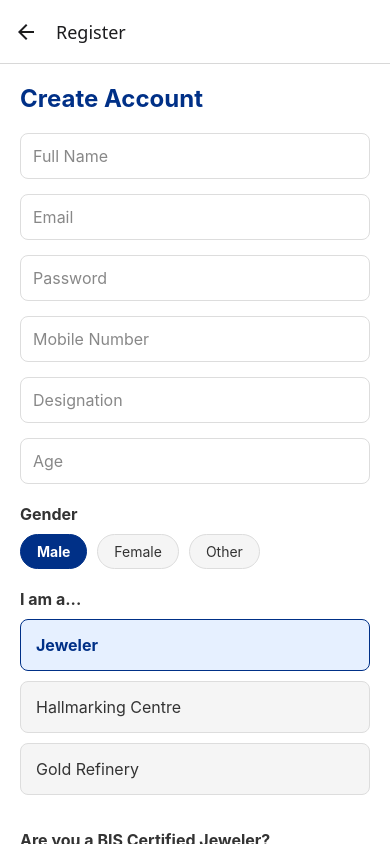
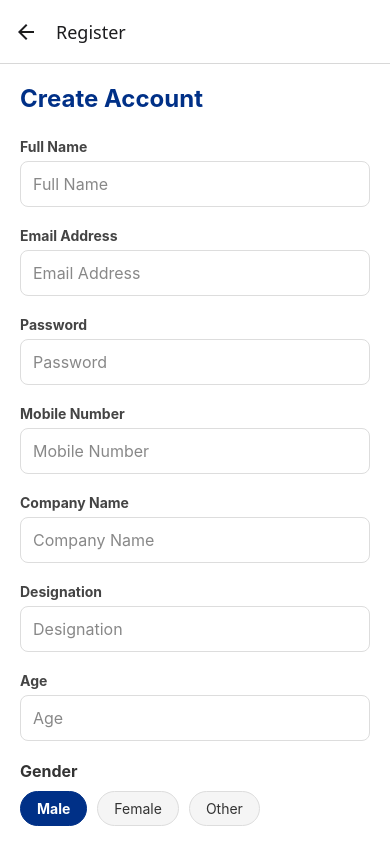
Before and after one commit to tanumeena28/Hallmarking-Bot, a React Native app in the folder mobile/: screen /Register in a window 390 px wide. Built offline with nearby package versions, Linux system fonts and the light colour scheme; what expo-linking would draw is missing.

Commit message:
Add inputs labels and missing Company Name field in registration screen

```diff
--- a/mobile/src/screens/LoginScreen.tsx
+++ b/mobile/src/screens/LoginScreen.tsx
@@ -66,6 +66,7 @@ export default function LoginScreen({ navigation }: any) {
       <View style={styles.container}>
         <Text style={styles.title}>Welcome Back</Text>
 
+        <Text style={styles.inputLabel}>Email Address</Text>
         <TextInput
           style={styles.input}
           placeholder="Email"
@@ -76,6 +77,7 @@ export default function LoginScreen({ navigation }: any) {
           autoCapitalize="none"
         />
 
+        <Text style={styles.inputLabel}>Password</Text>
         <TextInput
           style={styles.input}
           placeholder="Password"
@@ -111,6 +113,13 @@ const styles = StyleSheet.create({
     marginBottom: 20,
     textAlign: 'center',
   },
+  inputLabel: {
+    fontSize: 14,
+    fontWeight: 'bold',
+    color: '#444',
+    marginBottom: 6,
+    marginTop: 5,
+  },
   input: {
     borderWidth: 1,
     borderColor: '#ddd',
--- a/mobile/src/screens/RegisterScreen.tsx
+++ b/mobile/src/screens/RegisterScreen.tsx
@@ -213,6 +213,7 @@ export default function RegisterScreen({ route, navigation }: any) {
           </View>
         )}
 
+        <Text style={styles.inputLabel}>Full Name</Text>
         <TextInput
           style={styles.input}
           placeholder="Full Name"
@@ -221,9 +222,10 @@ export default function RegisterScreen({ route, navigation }: any) {
           onChangeText={setName}
         />
 
+        <Text style={styles.inputLabel}>Email Address</Text>
         <TextInput
           style={[styles.input, isInviteVerified && styles.disabledInput]}
-          placeholder="Email"
+          placeholder="Email Address"
           placeholderTextColor="#888"
           value={email}
           onChangeText={setEmail}
@@ -232,6 +234,7 @@ export default function RegisterScreen({ route, navigation }: any) {
           editable={!isInviteVerified}
         />
 
+        <Text style={styles.inputLabel}>Password</Text>
         <TextInput
           style={styles.input}
           placeholder="Password"
@@ -241,6 +244,7 @@ export default function RegisterScreen({ route, navigation }: any) {
           secureTextEntry
         />
 
+        <Text style={styles.inputLabel}>Mobile Number</Text>
         <TextInput
           style={styles.input}
           placeholder="Mobile Number"
@@ -250,6 +254,17 @@ export default function RegisterScreen({ route, navigation }: any) {
           keyboardType="phone-pad"
         />
 
+        <Text style={styles.inputLabel}>Company Name</Text>
+        <TextInput
+          style={[styles.input, isInviteVerified && styles.disabledInput]}
+          placeholder="Company Name"
+          placeholderTextColor="#888"
+          value={companyName}
+          onChangeText={setCompanyName}
+          editable={!isInviteVerified}
+        />
+
+        <Text style={styles.inputLabel}>Designation</Text>
         <TextInput
           style={styles.input}
           placeholder="Designation"
@@ -258,6 +273,7 @@ export default function RegisterScreen({ route, navigation }: any) {
           onChangeText={setDesignation}
         />
 
+        <Text style={styles.inputLabel}>Age</Text>
         <TextInput
           style={styles.input}
           placeholder="Age"
@@ -364,6 +380,13 @@ export default function RegisterScreen({ route, navigation }: any) {
             )}
 
             {/* BIS Registration / License Number */}
+            <Text style={styles.inputLabel}>
+              {role === 'jeweler'
+                ? 'BIS Jeweler Registration Number'
+                : role === 'hallmarking_centre'
+                ? 'BIS AHC Recognition Number'
+                : 'BIS Refinery License Number'}
+            </Text>
             <TextInput
               style={styles.input}
               placeholder={
@@ -420,6 +443,13 @@ const styles = StyleSheet.create({
     backgroundColor: '#f5f5f5',
     color: '#666',
     borderColor: '#eee',
+  },
+  inputLabel: {
+    fontSize: 14,
+    fontWeight: 'bold',
+    color: '#444',
+    marginBottom: 6,
+    marginTop: 5,
   },
   label: {
     fontSize: 16,
```
